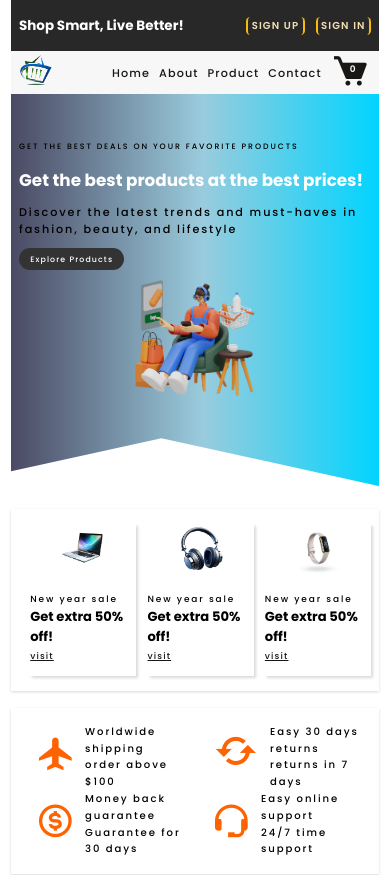
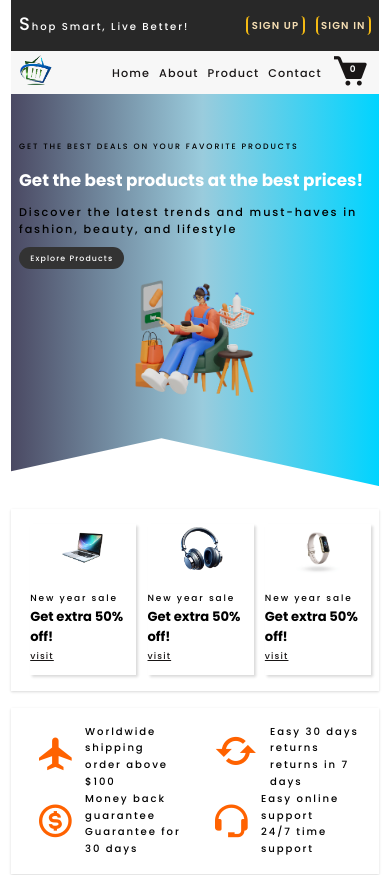
Before and after one commit to chandrajit19/E-commerce-Website, a website built with Vite: page index.html in a window 390 px wide. Shown: the top 875 px of the page. Built offline with nearby package versions, Linux system fonts and the light colour scheme.

Commit message:
final touch

```diff
--- a/index.html
+++ b/index.html
@@ -20,7 +20,7 @@
     <section class="first_nav">
       <div class="head container">
           <div class="head_text">
-              <h1>Shop Smart, Live Better!</h1>
+              <p>Shop Smart, Live Better!</p>
           </div>
 
           <div class="sign_up_in">
--- a/style.css
+++ b/style.css
@@ -1038,7 +1038,7 @@ font-size: .9rem;
   width: 150px;
   height: auto;
 }
-h1{font-size: 1.2rem;}
+
 .sec-nav{
   position: sticky;
   top: -55px;
```
